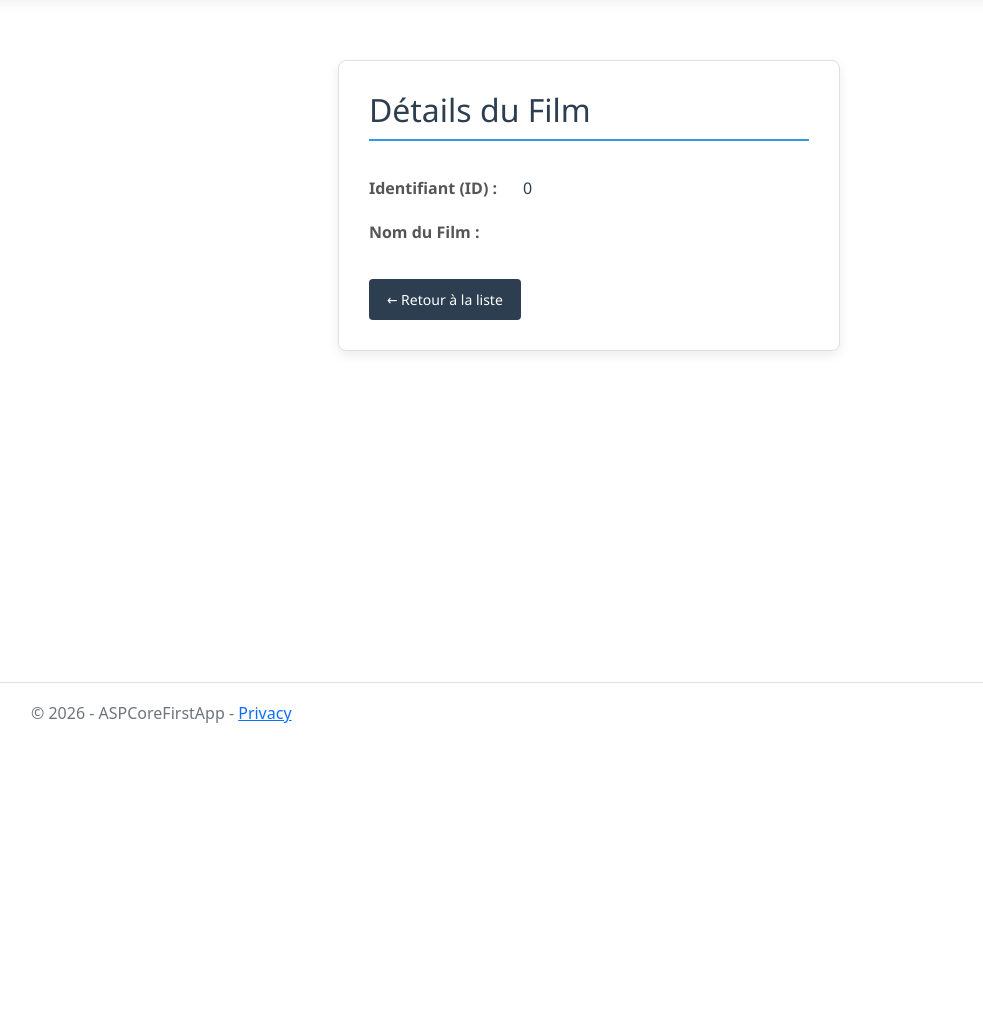
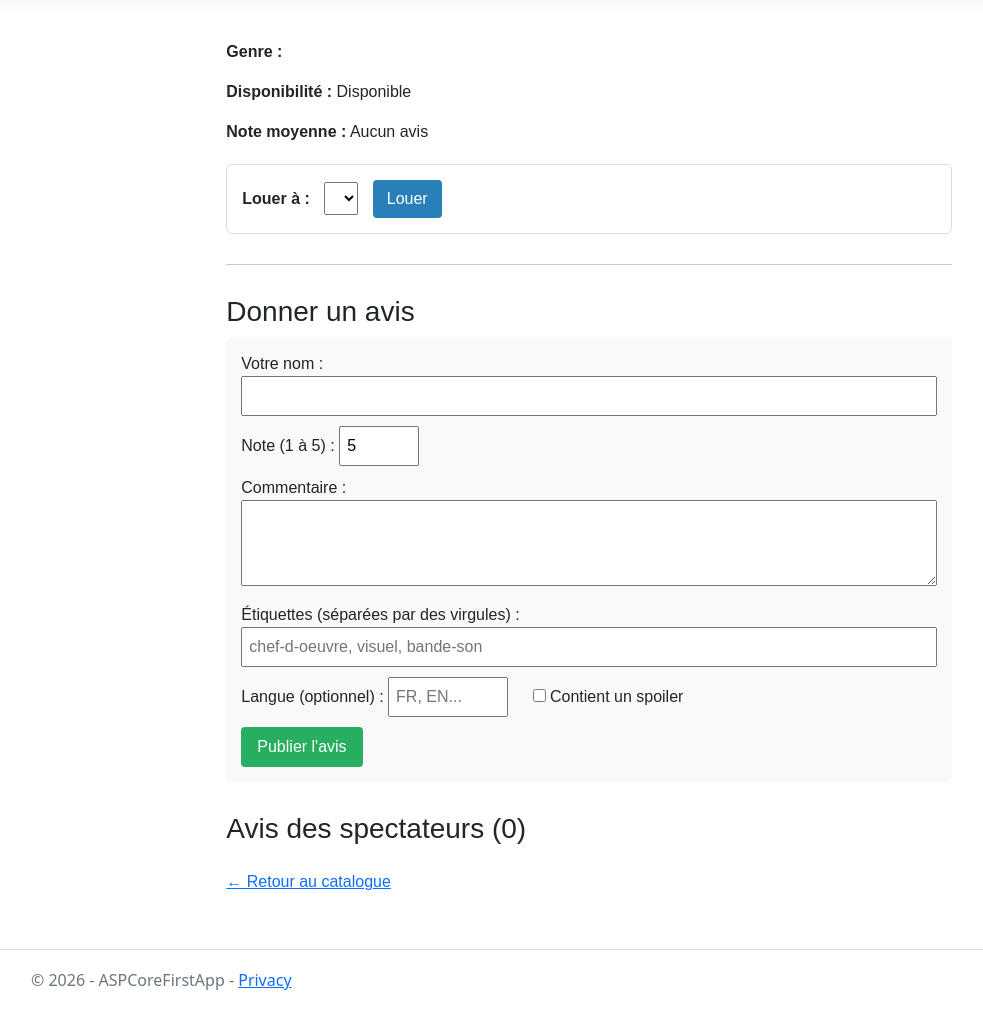
Before and after one commit to semah-47/TP-dotnet, an ASP.NET Core app: template Views/Movie/Details.cshtml in a window 1280 px wide. Shown: the part 57-1067 px from the top of the page, without its empty margins (51-1034 px from the left). Before the commit the page ends 780 px from the top, so only its background shows below. Run offline with ASP.NET Core 8, Linux system fonts and the light colour scheme; the template is opened without the code that fills it, so the values that code supplies are empty; style sheets or scripts are compiled from the project's sources; some libraries are stand-ins or nearby versions.

Commit message:
final commit

```diff
--- a/Models/MovieReview.cs
+++ b/Models/MovieReview.cs
@@ -11,8 +11,10 @@ public class MovieReview
 
     public int MovieId { get; set; }
     public string Author { get; set; } = string.Empty;
-    public int Rating { get; set; } // 1 to 5
+    public int Rating { get; set; } // 1..5
     public string? Comment { get; set; }
-    public List<string> Tags { get; set; } = new(); // Flexible array (e.g., ["Sci-Fi", "MustWatch"])
+    public List<string> Tags { get; set; } = new();
+    public bool? IsSpoiler { get; set; }
+    public string? Language { get; set; }
     public DateTime CreatedAt { get; set; } = DateTime.UtcNow;
 }
--- a/Views/Movie/Details.cshtml
+++ b/Views/Movie/Details.cshtml
@@ -1,23 +1,83 @@
-@model ASPCoreFirstApp.Models.Movie
+@model ASPCoreFirstApp.ViewModels.MovieDetailsViewModel
 
-<div style="width: 45%; margin: 60px auto; padding: 30px; background-color: #ffffff; border: 1px solid #e0e0e0; border-radius: 8px; box-shadow: 0 4px 12px rgba(0,0,0,0.08); font-family: 'Segoe UI', Tahoma, Geneva, Verdana, sans-serif;">
-    <h2 style="color: #2c3e50; border-bottom: 2px solid #3498db; padding-bottom: 10px; margin-bottom: 25px;">
-        Détails du Film
-    </h2>
+<div style="width: 65%; margin: 40px auto; font-family: Arial, sans-serif;">
+    <h2>@Model.Movie.Name</h2>
+    <p><strong>Genre :</strong> @(Model.Movie.Genre?.Name ?? "Non classé")</p>
+    <p><strong>Disponibilité :</strong> @(Model.Movie.IsAvailable ? "Disponible" : "Loué")</p>
+    <p><strong>Note moyenne :</strong> @(Model.Reviews.Count > 0 ? $"{Model.AverageRating} / 5 ({Model.Reviews.Count} avis)" : "Aucun avis")</p>
 
-    <table style="width: 100%; border-collapse: collapse; margin-bottom: 25px;">
-        <tr>
-            <td style="padding: 10px 0; font-weight: bold; color: #555; width: 35%;">Identifiant (ID) :</td>
-            <td style="padding: 10px 0; color: #2c3e50;">@Model.Id</td>
-        </tr>
-        <tr>
-            <td style="padding: 10px 0; font-weight: bold; color: #555;">Nom du Film :</td>
-            <td style="padding: 10px 0; color: #2c3e50; font-size: 18px; font-weight: 600;">@Model.Name</td>
-        </tr>
-    </table>
+    @if (TempData["Error"] != null)
+    {
+        <div style="padding: 10px; background-color: #f8d7da; color: #721c24; border-radius: 4px; margin-bottom: 15px;">
+            @TempData["Error"]
+        </div>
+    }
 
-    <a href="/Movie/Index"
-       style="display: inline-block; padding: 10px 18px; background-color: #2c3e50; color: white; text-decoration: none; border-radius: 4px; font-size: 14px;">
-        ← Retour à la liste
-    </a>
+    @if (Model.Movie.IsAvailable)
+    {
+        <form asp-action="Rent" method="post" style="margin: 20px 0; padding: 15px; border: 1px solid #ddd; border-radius: 6px;">
+            <input type="hidden" name="movieId" value="@Model.Movie.Id" />
+            <label for="customerId"><strong>Louer à :</strong></label>
+            <select name="customerId" asp-items="Model.Customers" style="padding: 6px; margin: 0 10px;"></select>
+            <button type="submit" style="padding: 7px 14px; background-color: #2980b9; color: white; border: none; border-radius: 4px; cursor: pointer;">
+                Louer
+            </button>
+        </form>
+    }
+
+    <hr style="margin: 30px 0;" />
+
+    <h3>Donner un avis</h3>
+    <form asp-action="AddReview" method="post" style="margin-bottom: 30px; padding: 15px; background-color: #f9f9f9; border-radius: 6px;">
+        <input type="hidden" name="movieId" value="@Model.Movie.Id" />
+        <div style="margin-bottom: 10px;">
+            <label>Votre nom :</label>
+            <input type="text" name="author" required style="width: 100%; padding: 6px;" />
+        </div>
+        <div style="margin-bottom: 10px;">
+            <label>Note (1 à 5) :</label>
+            <input type="number" name="rating" min="1" max="5" value="5" required style="width: 80px; padding: 6px;" />
+        </div>
+        <div style="margin-bottom: 10px;">
+            <label>Commentaire :</label>
+            <textarea name="comment" rows="3" style="width: 100%; padding: 6px;"></textarea>
+        </div>
+        <div style="margin-bottom: 10px;">
+            <label>Étiquettes (séparées par des virgules) :</label>
+            <input type="text" name="tags" placeholder="chef-d-oeuvre, visuel, bande-son" style="width: 100%; padding: 6px;" />
+        </div>
+        <div style="margin-bottom: 10px;">
+            <label>Langue (optionnel) :</label>
+            <input type="text" name="language" placeholder="FR, EN..." style="width: 120px; padding: 6px;" />
+            <label style="margin-left: 20px;">
+                <input type="checkbox" name="isSpoiler" value="true" /> Contient un spoiler
+            </label>
+        </div>
+        <button type="submit" style="padding: 8px 16px; background-color: #27ae60; color: white; border: none; border-radius: 4px;">
+            Publier l'avis
+        </button>
+    </form>
+
+    <h3>Avis des spectateurs (@Model.Reviews.Count)</h3>
+    @foreach (var review in Model.Reviews)
+    {
+        <div style="border-bottom: 1px solid #eee; padding: 12px 0;">
+            <strong>@review.Author</strong> — ⭐ @review.Rating / 5
+            @if (review.IsSpoiler == true)
+            {
+                <span style="background-color: #e74c3c; color: white; font-size: 11px; padding: 2px 6px; border-radius: 3px; margin-left: 8px;">SPOILER</span>
+            }
+            @if (!string.IsNullOrEmpty(review.Language))
+            {
+                <span style="color: #777; font-size: 12px;"> [@review.Language]</span>
+            }
+            <p style="margin: 6px 0;">@review.Comment</p>
+            @if (review.Tags.Any())
+            {
+                <small style="color: #2980b9;">#@string.Join(" #", review.Tags)</small>
+            }
+        </div>
+    }
+
+    <p style="margin-top: 25px;"><a asp-action="Index">← Retour au catalogue</a></p>
 </div>
```
Also changed, not shown: Controllers/MovieController.cs (+63 -122 lines), Program.cs (+16 -10 lines), Services/ReviewService.cs (added, +33 -0 lines), ViewModels/MovieDetailsViewModel.cs (added, +12 -0 lines), 4 other files.
